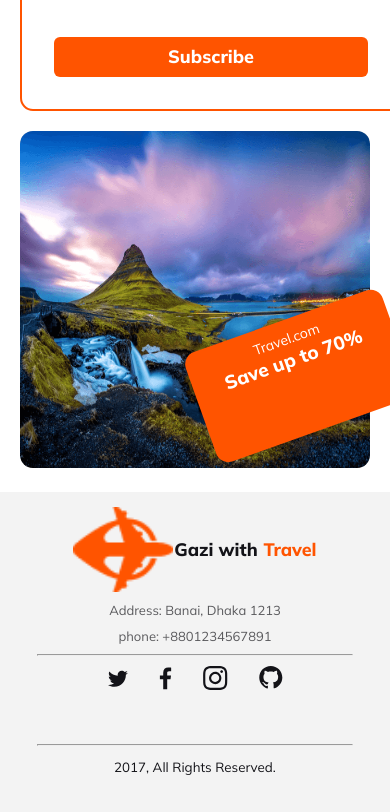
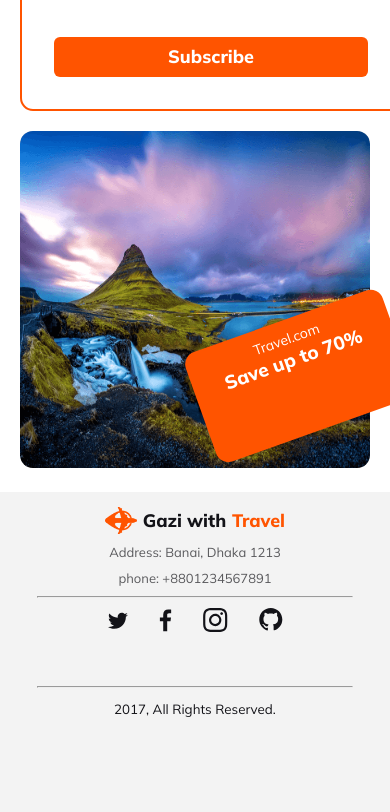
Before and after one commit to Mohammad-coders/B9A2-Hero-Travel-main, a plain HTML site: page index.html in a window 390 px wide. Shown: the part 5014-5826 px from the top of the page. Drawn offline with Linux system fonts and the light colour scheme.

Commit message:
updated footer mobile responsive

```diff
--- a/styles/travelstyles.css
+++ b/styles/travelstyles.css
@@ -633,4 +633,8 @@ hr{
         font-size: 18px;
         padding-top: 15px;
     }
+    .footer-section h3 img{
+        width: 2rem;
+        margin-right: 5px;
+    }
 }
```
